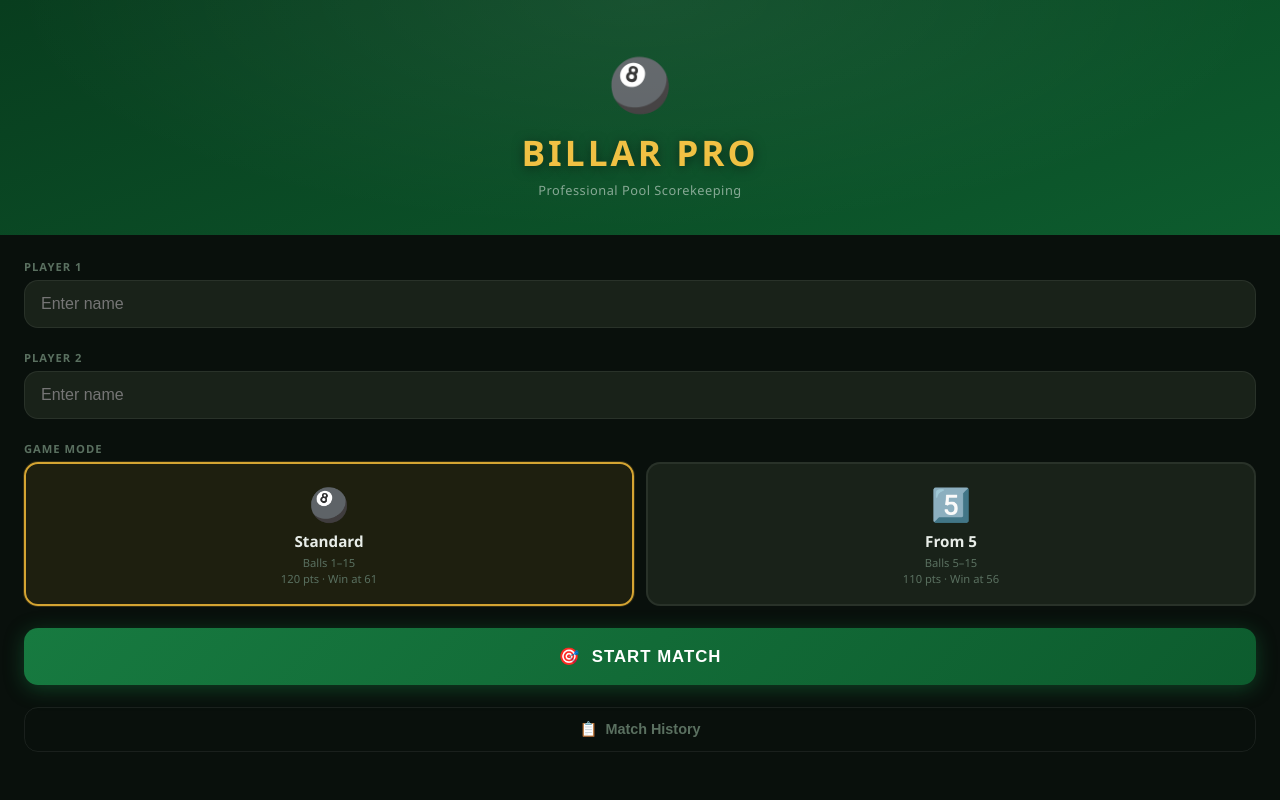
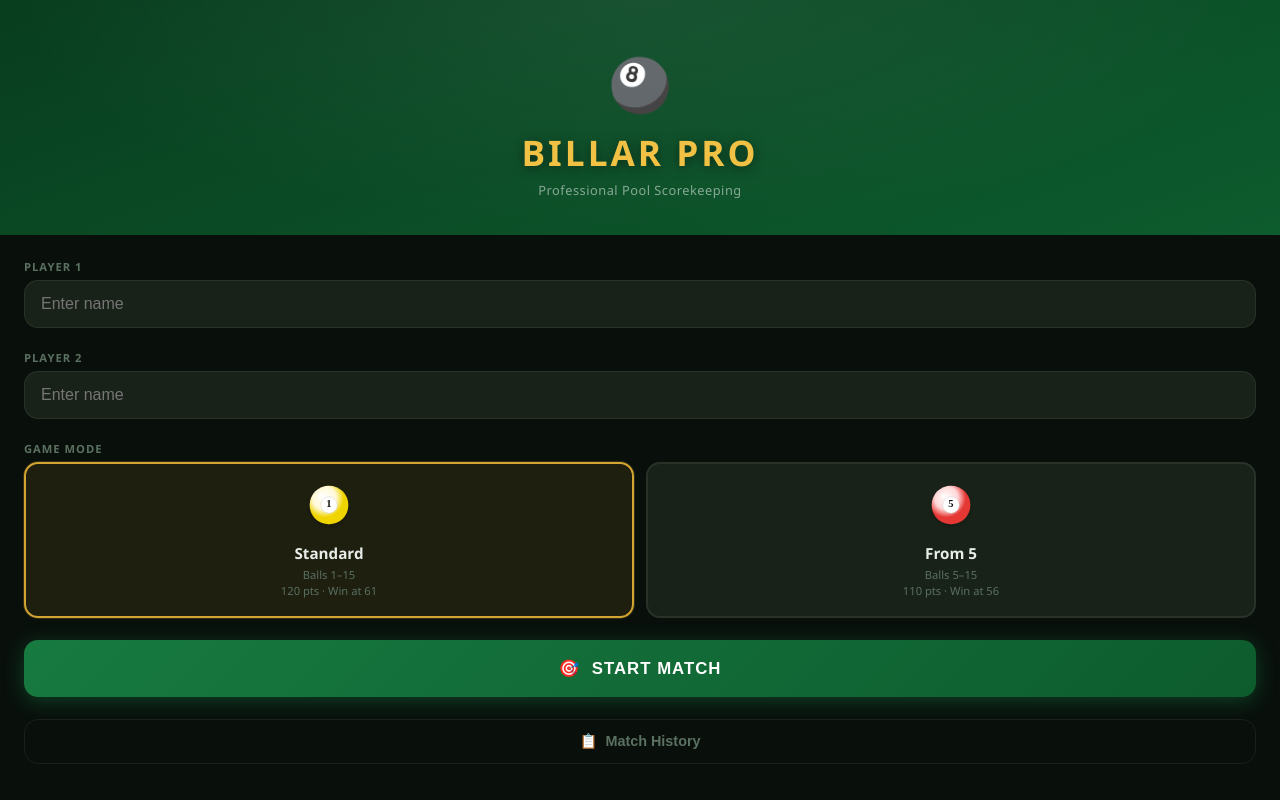
Before and after one commit to pooldenzo/billar-pro, a website: page docs/index.html in a window 1280 px wide. Drawn offline with Linux system fonts and the light colour scheme.

Commit message:
Update ball SVGs (9-15) and add game mode icons (1, 5)

```diff
--- a/docs/index.html
+++ b/docs/index.html
@@ -431,12 +431,12 @@
       <label class="field-label">Game Mode</label>
       <div class="mode-grid">
         <div class="mode-card selected" data-mode="standard" onclick="selectMode('standard')">
-          <div class="mc-icon">🎱</div>
+          <div class="mc-icon"><img src="./1.svg" alt="1" width="46" height="46"></div>
           <div class="mc-name">Standard</div>
           <div class="mc-desc">Balls 1–15<br>120 pts · Win at 61</div>
         </div>
         <div class="mode-card" data-mode="from5" onclick="selectMode('from5')">
-          <div class="mc-icon">5️⃣</div>
+          <div class="mc-icon"><img src="./5.svg" alt="5" width="46" height="46"></div>
           <div class="mc-name">From 5</div>
           <div class="mc-desc">Balls 5–15<br>110 pts · Win at 56</div>
         </div>
```
Also changed, not shown: docs/1.png (added), docs/1.svg (added), docs/5.svg (added), docs/9 ball style.jpg (added), docs/balls/ball-10.svg, docs/balls/ball-11.svg, docs/balls/ball-12.svg, docs/balls/ball-13.svg, docs/balls/ball-14.svg, docs/balls/ball-15.svg, docs/balls/ball-9.svg, docs/ballsstyle.jpg (added), docs/example fixing.png (added).
